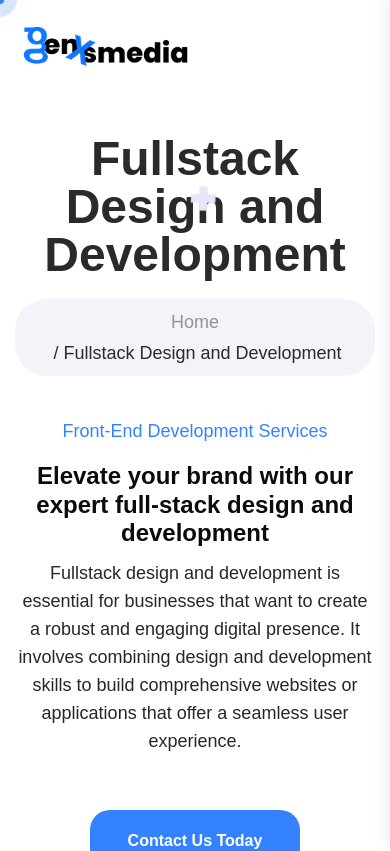
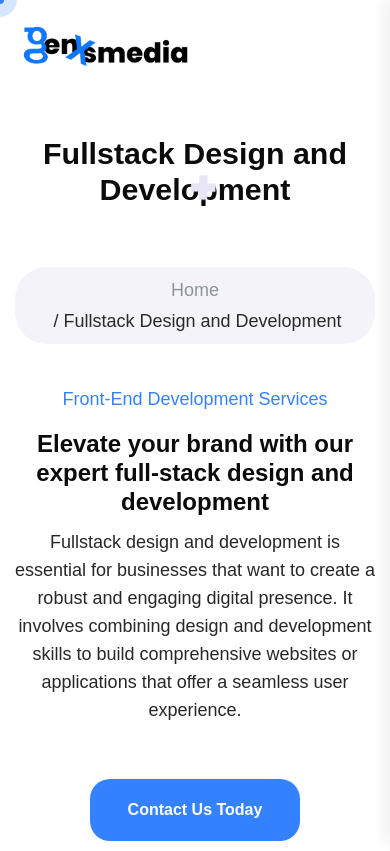
Before and after one commit to muddassirh/portfolio, a React (Create React App) app: page /full-stack-design-development in a window 390 px wide. Shown: the top 851 px of the page. Built offline with nearby package versions, Linux system fonts and the light colour scheme; a web font is replaced by a local one.

Commit message:
mobile optimized stack page

```diff
--- a/src/components/Layout/Breadcrumb.js
+++ b/src/components/Layout/Breadcrumb.js
@@ -10,11 +10,11 @@ export default function Breadcrumb({ breadcrumbTitle, bShape, breadcrumbCls, blo
     return (
         <>
             <section className={`breadcrumb-area ${breadcrumbCls ? breadcrumbCls : ""}`}>
-                <div className="container">
-                    <div className="row">
-                        <div className="col-12">
+                <div className="container ">
+                    <div className="columns-1">
+                        <div className="">
                             <div className="breadcrumb-content">
-                                <h2 className="title">{breadcrumbTitle}</h2>
+                                <h2 className="text-[1.90rem] pb-5 md:text-6xl">{breadcrumbTitle}</h2>
                                 <nav aria-label="breadcrumb">
                                     <ol className="breadcrumb">
                                         <li className="breadcrumb-item"><Link to="/">Home</Link></li>
--- a/src/pages/FullStackDesignDevelopment.jsx
+++ b/src/pages/FullStackDesignDevelopment.jsx
@@ -97,9 +97,9 @@ function FullStackDesignDevelopment() {
   return (
     <Layout breadcrumbTitle="Fullstack Design and Development" breadcrumbCls=" breadcrumb-area-two pt-175">
           <section className="webdesign-area px-0 pt-10 md:pt-120">
-               <div className="container mb-12">
-                <div className="row justify-content-center ">
-                    <div className="col-xl-6 col-lg-8 ">
+               <div className="container-xl mx-auto mb-12">
+                <div className="columns-1 justify-content-center ">
+                    <div className="">
                         <div className="section-title title-style-two text-center mb-55">
                         <span className="sub-title">Front-End Development Services</span>
                             <h2 className="text-[1.5rem] md:text-4xl">Elevate your brand with our expert full-stack design and development</h2>
@@ -149,7 +149,7 @@ function FullStackDesignDevelopment() {
             </div>
               </div>
 
-                 <section className="webdesign-area-two px-4 md:px-24 pb-120">
+                 <section className="webdesign-area-two px-4 md:px-24 pb-5 md:pb-120">
             <div className="container">
                 <div className="row align-items-center justify-content-center">
                     <div className="col-lg-6 col-md-9">
@@ -183,13 +183,13 @@ function FullStackDesignDevelopment() {
                 </section>
 
                 {/* project-area */}
-                <section className="inner-projcet-area-two px-24 pt-140 pb-125">
+                <section className="px-5 md:px-24 pt-5 md:pt-140 pb-5 md:pb-125">
             <div className="container">
                 <div className="row align-items-center">
-                    <div className="col-md-8">
+                    <div className="col-md-5">
                         <div className="section-title title-style-two mb-70">
-                            <span className="sub-title">My Latest Project</span>
-                            <h2 className="title">Our Best Professional <br /> UI/UX Design</h2>
+                            <span className="sub-title">Latest Project</span>
+                            <h2 className="text-[1.5rem] md:text-4xl">Explore More Trending Design and Development Work</h2>
                         </div>
                     </div>
                     <div className="col-md-4">
@@ -313,21 +313,21 @@ function FullStackDesignDevelopment() {
                     <div className="col-lg-6">
                         <div className="flex flex-col gap-y-4 justify-center items-center text-center mb-50">
                             <span className="text-[#3482FF] text-lg uppercase">Your website is the foundation of your digital brand.</span>
-                            <h2 className="text-[2.5rem] font-light"> <b className='font-semibold'>Full-stack design and development</b> ensures it's built to last.</h2>
+                            <h2 className="text-[1.5rem] md:text-[2.5rem] font-light"> <b className='font-semibold'>Full-stack design and development</b> ensures it's built to last.</h2>
                             <div className="w-16">
                                         <hr style={{ height: '2px', backgroundColor: '#000000', border: 'none', opacity: 1 }} />
                                         </div>
-                            <div className='' >
+                            <div className='px-3 md:px-24' >
                             At Genxsmedia Services, we offer a comprehensive fullstack design and development service that combines our expertise in creative design, front-end development, branding, and AI solutions. Our team of skilled professionals is dedicated to crafting exceptional digital products that not only look stunning but also deliver exceptional user experiences.
                             </div>
                         </div>
                     </div>
                 </div>
-                <div className="tools-item-wrap px-24">
-                    <div className="grid grid-cols-3 gap-4">
+                <div className="tools-item-wrap px-3 md:px-24">
+                    <div className="grid grid-cols-1 md:grid-cols-3 gap-4">
                         <div className="">
                             <div className="">
-                                <div className="grid grid-cols-3">
+                                <div className="grid grid-cols-1 md:grid-cols-3">
                                     <img src={PhotoshopIcon} alt="Photoshop" />
                                     <div className=" col-span-2">
                                     <h3 className="text-[#3482FF] text-xl">Deep Industry Knowledge</h3>
@@ -339,7 +339,7 @@ function FullStackDesignDevelopment() {
                         </div>
                         <div className="">
                             <div className="">
-                            <div className="grid grid-cols-3">
+                            <div className="grid grid-cols-1 md:grid-cols-3">
                                     <img src={IllustratorIcon} alt="Illustrator" />
                                     <div className="col-span-2">
                                     <h3 className="text-[#3482FF] text-xl">Customized Solutions</h3>
@@ -351,7 +351,7 @@ function FullStackDesignDevelopment() {
                         </div>
                         <div className="">
                             <div className="">
-                            <div className="grid grid-cols-3">
+                            <div className="grid grid-cols-1 md:grid-cols-3">
                                     <img src={SketchIcon} alt="sketch" />
                                     <div className="col-span-2">
                                     <h3 className="text-[#3482FF] text-xl">Results-Driven Focus</h3>
@@ -376,13 +376,13 @@ function FullStackDesignDevelopment() {
 
                 <section className="about-area py-16">
                 <div className="container servieces-container">
-                    <div className="services-inner">
+                    <div className="bg-amber-400 py-8 md:py-20 px-8 md:px-20 rounded-[20px] md:rounded-[50px]">
                         <div className="grid grid-cols-1 gap-4">
                             <div className="">
                                 <div className="about-content">
                                     <div className="section-title mb-25">
                                         <span className="sub-title-white">Steps Involved in Fullstack Design and Development</span>
-                                        <h2 className="text-3xl">Discover the convenience of full-stack expertise at Genxsmedia. Our team delivers well-defined strategies for each stack, driving success for your business.</h2>
+                                        <h2 className="text-[1.2rem] md:text-3xl">Discover the convenience of full-stack expertise at Genxsmedia. Our team delivers well-defined strategies for each stack, driving success for your business.</h2>
                                     </div>
                                     <div className="w-16">
                                         <hr style={{ height: '2px', backgroundColor: '#000000', border: 'none', opacity: 1 }} />
@@ -431,7 +431,7 @@ function FullStackDesignDevelopment() {
                                             </div>
                                             </div>
                                         </div>
-                                   <h3 className="text-2xl">Choose Genxsmedia as your trusted partner for fullstack design and development. Let's create a digital solution that drives your business forward.</h3>
+                                   <h3 className="text-[1.2rem] md:text-2xl">Choose Genxsmedia as your trusted partner for fullstack design and development. Let's create a digital solution that drives your business forward.</h3>
                                     <div className="about-content-bottom">
                                         <div className="read-more-btn">
                                             <Link to="/about-us" className="btn">Get a Free Quote<span /></Link>
```
